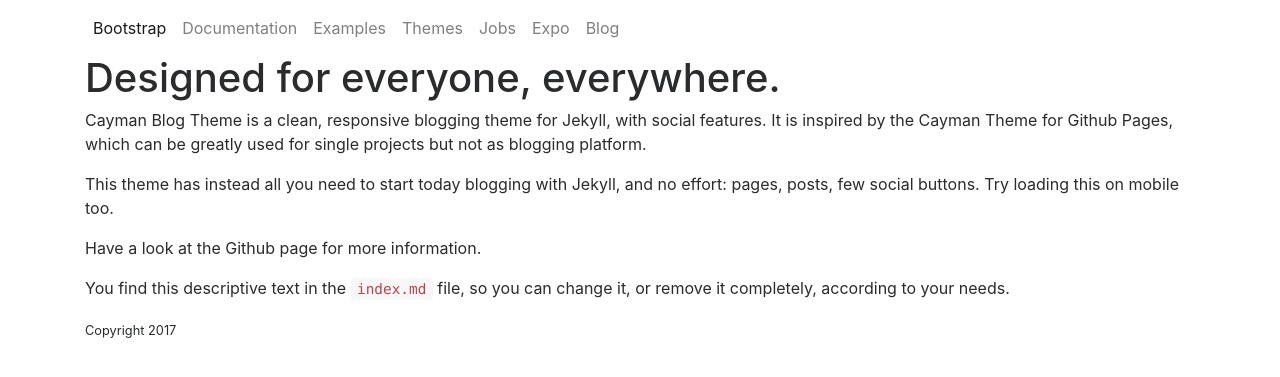
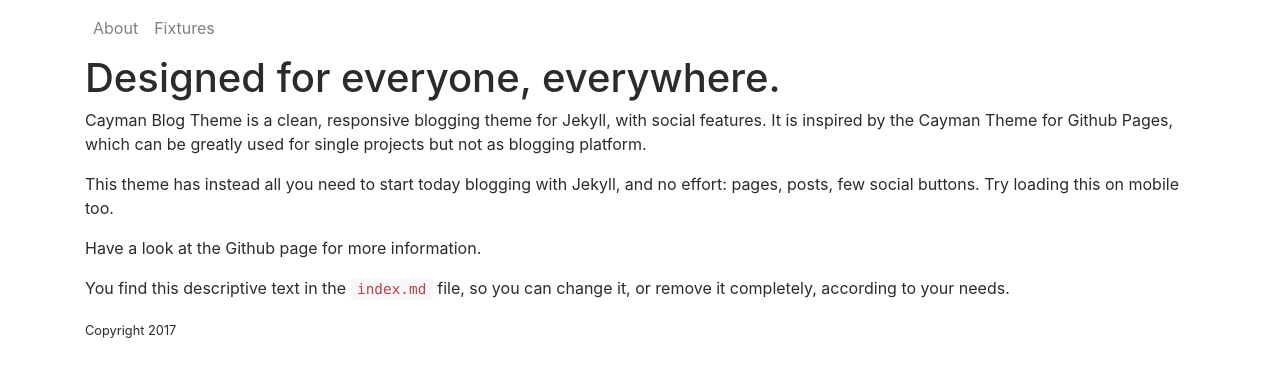
Before and after one commit to krussll/etsysimplicity, a Jekyll site: the page built from index.md, in a window 1280 px wide. Shown: the top 377 px of the page. Built offline with Jekyll 4.4.1, drawn with Linux system fonts in a browser that asks for light colours; a script that is not in the unit is left out; our own code applies the rules of GitHub Pages for plain Markdown files.

Commit message:
Update default.html

```diff
--- a/_layouts/default.html
+++ b/_layouts/default.html
@@ -23,26 +23,11 @@
 
       <div class="collapse navbar-collapse" id="bd-main-nav">
         <ul class="nav navbar-nav">
-          <li class="nav-item active">
-            <a class="nav-item nav-link" href="#">Bootstrap</a>
+          <li class="nav-item">
+            <a class="nav-item nav-link" href="/about">About</a>
           </li>
           <li class="nav-item">
-            <a class="nav-item nav-link" href="#">Documentation</a>
-          </li>
-          <li class="nav-item">
-            <a class="nav-item nav-link" href="#">Examples</a>
-          </li>
-          <li class="nav-item">
-            <a class="nav-item nav-link" href="#">Themes</a>
-          </li>
-          <li class="nav-item">
-            <a class="nav-item nav-link" href="#">Jobs</a>
-          </li>
-          <li class="nav-item">
-            <a class="nav-item nav-link" href="#">Expo</a>
-          </li>
-          <li class="nav-item">
-            <a class="nav-item nav-link" href="#">Blog</a>
+            <a class="nav-item nav-link" href="#">Fixtures</a>
           </li>
         </ul>
       </div>
```
